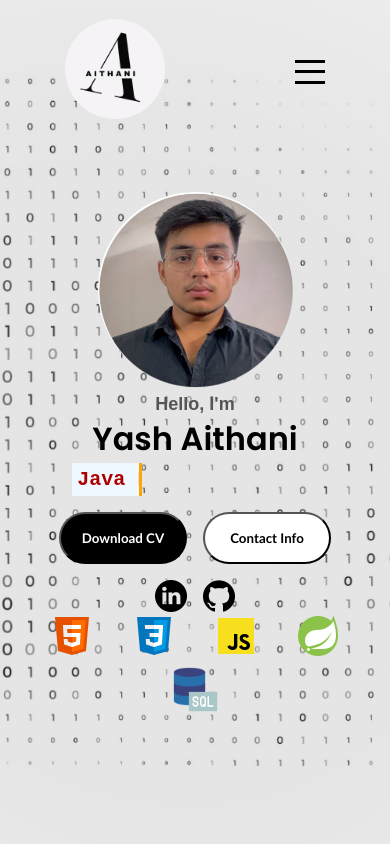
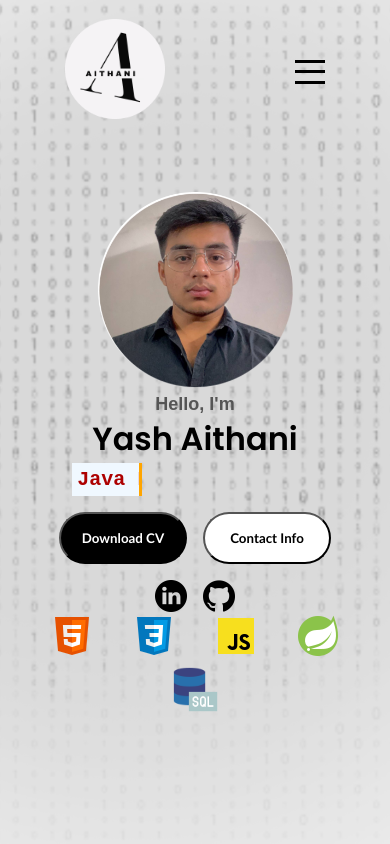
Before and after one commit to yashhaithani/Aithani-Portfolio, a plain HTML site: page index.html in a window 390 px wide. Shown: the top 844 px of the page. Drawn offline with Linux system fonts and the light colour scheme.

Commit message:
Final Draft

```diff
--- a/mediaqueries.css
+++ b/mediaqueries.css
@@ -103,6 +103,13 @@
         align-items: center;
         text-align: center;
     }
+    #Firstpage{
+      background-image: url('assets/Phone BG.png');
+      background-size: cover;
+      background-position: center;
+      background-repeat: no-repeat;
+      background-attachment: fixed;
+}
     .section__pic-container .bounce{
       margin-left: 0px;
     }
```
